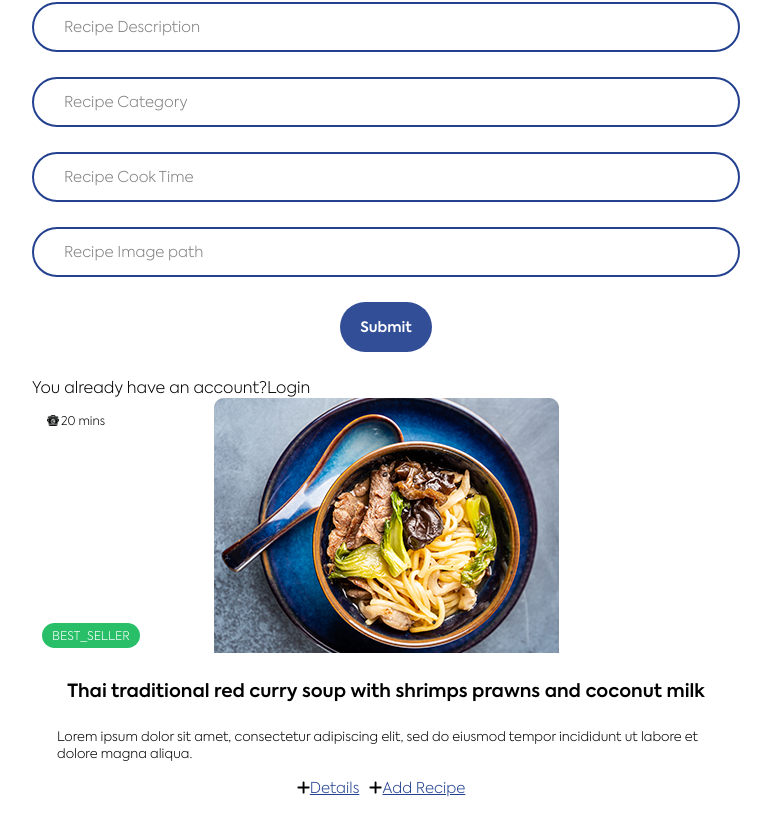
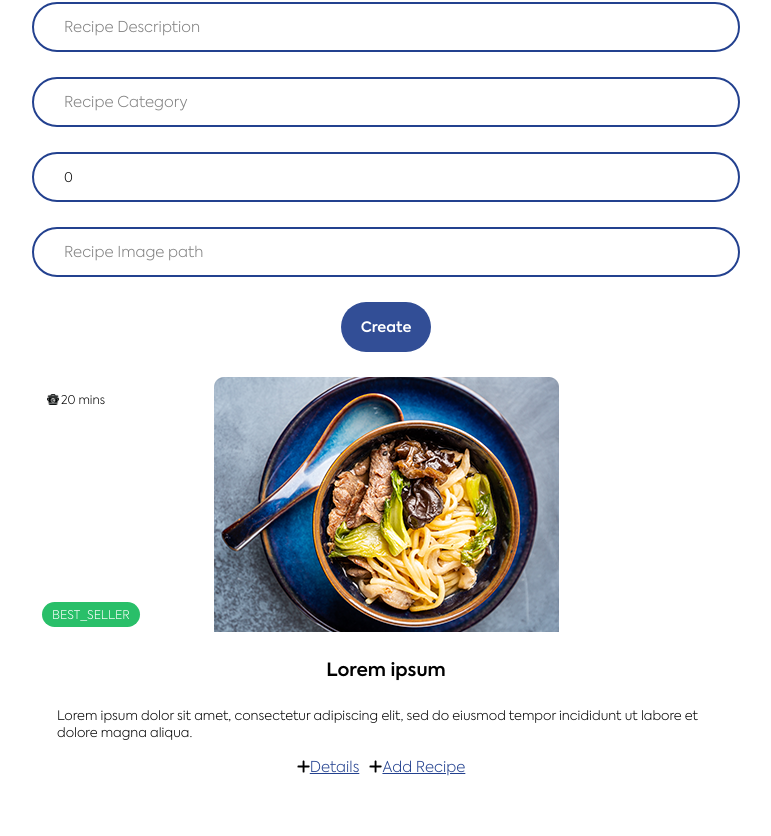
Before and after one commit to maksimhristov123/CookDynamic, a React (Create React App) app in the folder client/: page /recipeCreate in a window 1280 px wide. Shown: the part 765-1601 px from the top of the page, without its empty margins (254-1025 px from the left). Built offline with nearby package versions, Linux system fonts and the light colour scheme.

Commit message:
Recipe create form handle

```diff
--- a/client/public/index.html
+++ b/client/public/index.html
@@ -9,7 +9,7 @@
       name="description"
       content="Web site created using create-react-app"
     />
-    <title>React App</title>
+    <title>CookFresh</title>
   </head>
   <body>
     <noscript>You need to enable JavaScript to run this app.</noscript>
--- a/client/src/components/recipesList/RecipeCreate.js
+++ b/client/src/components/recipesList/RecipeCreate.js
@@ -1,8 +1,36 @@
+import {useState} from 'react';
+
 import { Intro } from "../base/Intro";
 import { RecipeItem } from "./RecipeItem";
 import { SectionHeading } from "../base/SectionHeading";
 
 export const RecipeCreate = () => {
+
+    const [values, setValues] = useState({
+        recipeTitle:'',
+        recipeDescription:'',
+        recipeCategories: '',
+        recipeTime: 0,
+        recipeImage: '',
+        recipeAuthor: 'admin'
+    })
+
+    const chageHendler = (e) => {
+
+        setValues(s => ({
+            ...s,
+            [e.target.name]: e.target.value
+        }))
+
+    }
+
+    function submitHendler(e){
+        e.preventDefault();
+        console.log(values);
+        // let values = Object.fromEntries(new FormData(e.target));
+    }
+
+
     return (
         <main className="create-recipe-page">
             <Intro
@@ -23,13 +51,15 @@ export const RecipeCreate = () => {
                 <div className="inner_section">
 
                     <div className="col-half">
-                            <form id="recipe_create_form">
+                            <form id="recipe_create_form" onSubmit={submitHendler}>
                                 <div className="form_item">
 
                                     <input
                                         type="text"
                                         id="recipeTitle"
                                         name="recipeTitle"
+                                        value={values.recipeTitle}
+                                        onChange={chageHendler}
                                         placeholder="Recipe Title"
                                         required
                                     />
@@ -42,6 +72,8 @@ export const RecipeCreate = () => {
                                         type="text"
                                         id="recipeDescription"
                                         name="recipeDescription"
+                                        value={values.recipeDescription}
+                                        onChange={chageHendler}
                                         placeholder="Recipe Description"
                                         required
                                     />
@@ -54,6 +86,8 @@ export const RecipeCreate = () => {
                                         type="text"
                                         id="recipeCategories"
                                         name="recipeCategories"
+                                        value={values.recipeCategories}
+                                        onChange={chageHendler}
                                         placeholder="Recipe Category"
                                         required
                                     />
@@ -66,6 +100,8 @@ export const RecipeCreate = () => {
                                         type="number"
                                         id="recipeTime"
                                         name="recipeTime"
+                                        value={values.recipeTime}
+                                        onChange={chageHendler}
                                         placeholder="Recipe Cook Time"
                                         required
                                     />
@@ -78,6 +114,8 @@ export const RecipeCreate = () => {
                                         type="text"
                                         id="recipeImage"
                                         name="recipeImage"
+                                        value={values.recipeImage}
+                                        onChange={chageHendler}
                                         placeholder="Recipe Image path"
                                     />
 
@@ -85,16 +123,10 @@ export const RecipeCreate = () => {
 
                                 <div className="form_item">
 
-                                    <input className="btn btn_blue btn_submit_register" type="submit" value="Submit" />
+                                    <input className="btn btn_blue btn_submit_register" type="submit" value="Create" />
 
                                 </div>
 
-                                <p>
-                                    You already have an account?
-                                    <a href="/">
-                                        <span>Login</span>
-                                    </a>
-                                </p>
                             </form>
 
                     </div>
@@ -102,11 +134,11 @@ export const RecipeCreate = () => {
                     <div className="col-half">
                             <RecipeItem
                                 author={'Dragan'}
-                                recipeImage={'./uploads/meal2.png'}
-                                cookTime={20}
-                                category={['best_seller', 'item', 'pascaterian']}
-                                recipeTitle={'Thai traditional red curry soup with shrimps prawns and coconut milk'}
-                                resipeDescription={'Lorem ipsum dolor sit amet, consectetur adipiscing elit, sed do eiusmod tempor incididunt ut labore et dolore magna aliqua.'}
+                                recipeImage={ values.recipeImage || './uploads/meal2.png'}
+                                cookTime={Number(values.cookTime) || 20}
+                                category={values.category || ['best_seller', 'item', 'pascaterian']}
+                                recipeTitle={values.recipeTitle || 'Lorem ipsum'}
+                                resipeDescription={values.recipeDescription.substring(0,100) ||'Lorem ipsum dolor sit amet, consectetur adipiscing elit, sed do eiusmod tempor incididunt ut labore et dolore magna aliqua.'}
 
                             />
 
--- a/client/src/components/recipesList/RecipeItem.js
+++ b/client/src/components/recipesList/RecipeItem.js
@@ -6,7 +6,7 @@ import { faPlus } from '@fortawesome/free-solid-svg-icons'
 export const RecipeItem = (props) => {
     return (
         <div className={props.category.join(' ')}>
-            <a href="/" className="card">
+            <div href="/" className="card">
                 <div className="card_img_container">
                     <div className="recipe_time">
                         <img src="./uploads/pan.png" alt="" />
@@ -36,7 +36,7 @@ export const RecipeItem = (props) => {
                         </a>
                     </div>
                 </div>
-            </a>
+            </div>
         </div>
     )
 }
```
Also changed, not shown: client/src/App.css (+6 -6 lines).
